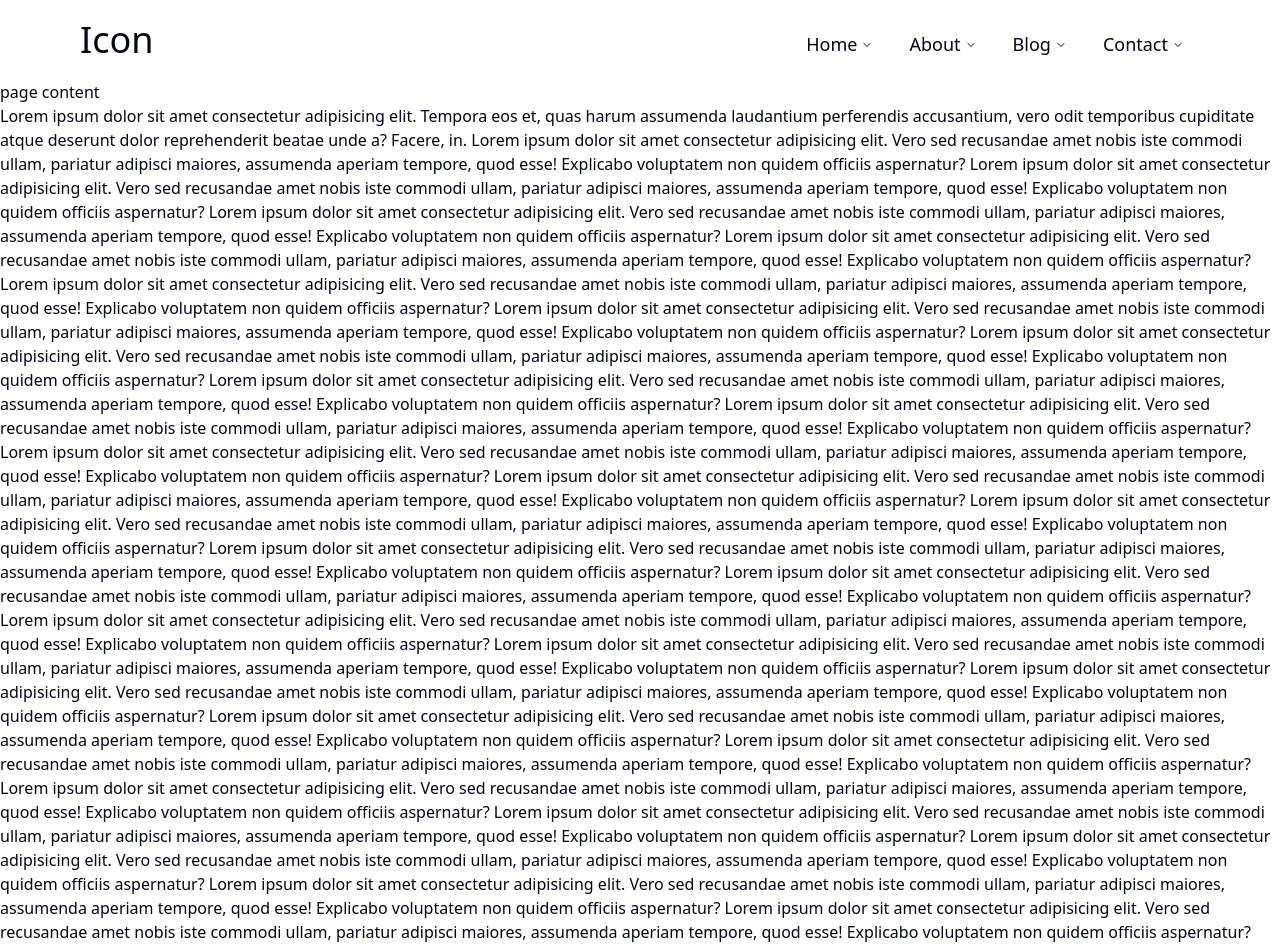
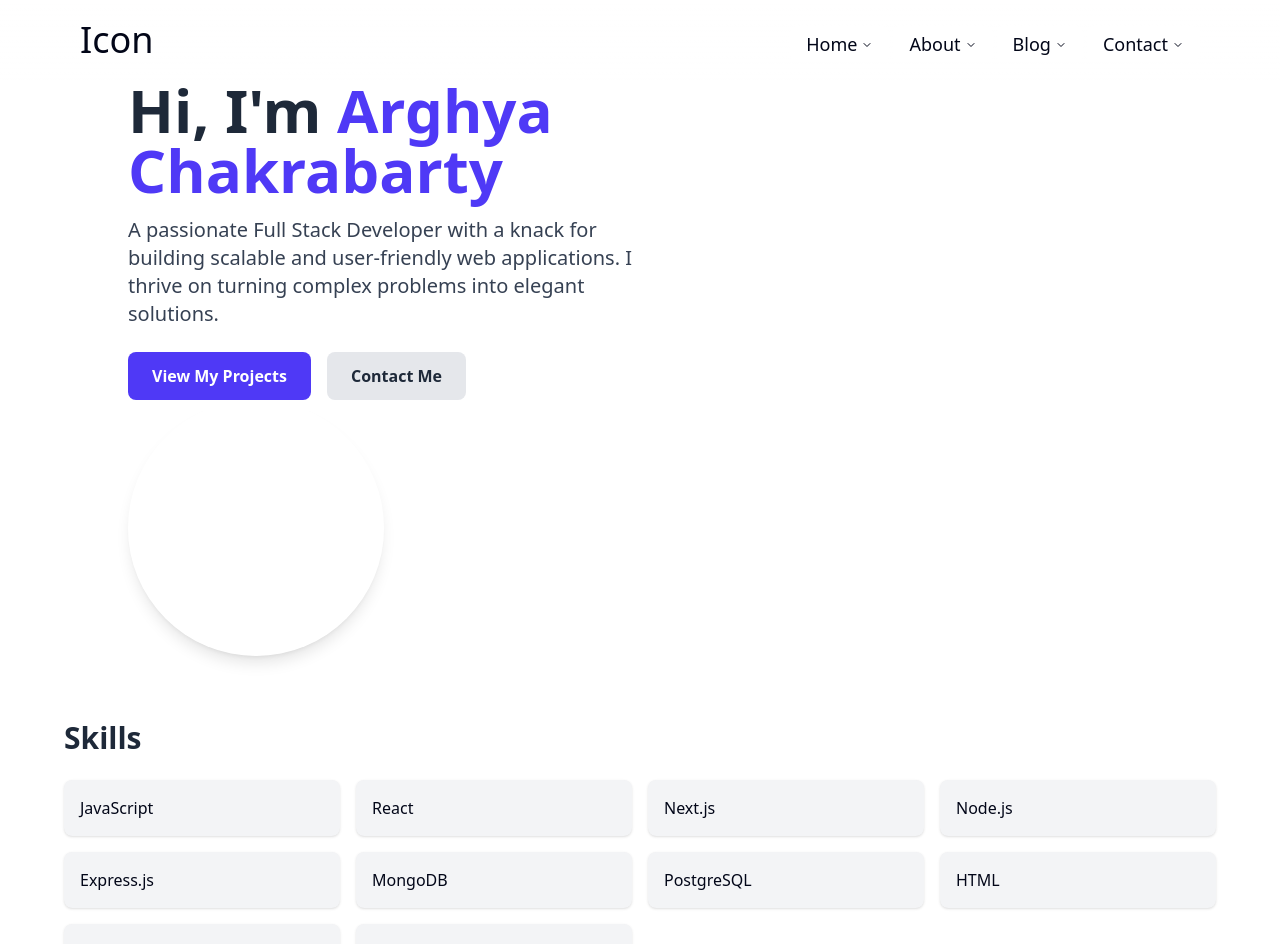
Before and after one commit to arghya2801/portfolio, a Next.js app: page /home in a window 1280 px wide. Shown: the top 944 px of the page. Built offline with nearby package versions, Linux system fonts and the light colour scheme.

Commit message:
Test page

```diff
--- a/src/app/home/page.tsx
+++ b/src/app/home/page.tsx
@@ -1,60 +1,71 @@
 import Navbar from '@/components/Navbar'
 import React from 'react'
+import Link from 'next/link'
 
 const page = () => {
   return (
     <>
-        <Navbar />
-        page content
-        <div className=''>
-            Lorem ipsum dolor sit amet consectetur adipisicing elit. Tempora eos et, quas harum assumenda laudantium perferendis accusantium, vero odit temporibus cupiditate atque deserunt dolor reprehenderit beatae unde a? Facere, in.
-            Lorem ipsum dolor sit amet consectetur adipisicing elit. Vero sed recusandae amet nobis iste commodi ullam, pariatur adipisci maiores, assumenda aperiam tempore, quod esse! Explicabo voluptatem non quidem officiis aspernatur?
-            Lorem ipsum dolor sit amet consectetur adipisicing elit. Vero sed recusandae amet nobis iste commodi ullam, pariatur adipisci maiores, assumenda aperiam tempore, quod esse! Explicabo voluptatem non quidem officiis aspernatur?
-            Lorem ipsum dolor sit amet consectetur adipisicing elit. Vero sed recusandae amet nobis iste commodi ullam, pariatur adipisci maiores, assumenda aperiam tempore, quod esse! Explicabo voluptatem non quidem officiis aspernatur?
-            Lorem ipsum dolor sit amet consectetur adipisicing elit. Vero sed recusandae amet nobis iste commodi ullam, pariatur adipisci maiores, assumenda aperiam tempore, quod esse! Explicabo voluptatem non quidem officiis aspernatur?
-            Lorem ipsum dolor sit amet consectetur adipisicing elit. Vero sed recusandae amet nobis iste commodi ullam, pariatur adipisci maiores, assumenda aperiam tempore, quod esse! Explicabo voluptatem non quidem officiis aspernatur?
-            Lorem ipsum dolor sit amet consectetur adipisicing elit. Vero sed recusandae amet nobis iste commodi ullam, pariatur adipisci maiores, assumenda aperiam tempore, quod esse! Explicabo voluptatem non quidem officiis aspernatur?
-            Lorem ipsum dolor sit amet consectetur adipisicing elit. Vero sed recusandae amet nobis iste commodi ullam, pariatur adipisci maiores, assumenda aperiam tempore, quod esse! Explicabo voluptatem non quidem officiis aspernatur?
-            Lorem ipsum dolor sit amet consectetur adipisicing elit. Vero sed recusandae amet nobis iste commodi ullam, pariatur adipisci maiores, assumenda aperiam tempore, quod esse! Explicabo voluptatem non quidem officiis aspernatur?
-            Lorem ipsum dolor sit amet consectetur adipisicing elit. Vero sed recusandae amet nobis iste commodi ullam, pariatur adipisci maiores, assumenda aperiam tempore, quod esse! Explicabo voluptatem non quidem officiis aspernatur?
-            Lorem ipsum dolor sit amet consectetur adipisicing elit. Vero sed recusandae amet nobis iste commodi ullam, pariatur adipisci maiores, assumenda aperiam tempore, quod esse! Explicabo voluptatem non quidem officiis aspernatur?
-            Lorem ipsum dolor sit amet consectetur adipisicing elit. Vero sed recusandae amet nobis iste commodi ullam, pariatur adipisci maiores, assumenda aperiam tempore, quod esse! Explicabo voluptatem non quidem officiis aspernatur?
-            Lorem ipsum dolor sit amet consectetur adipisicing elit. Vero sed recusandae amet nobis iste commodi ullam, pariatur adipisci maiores, assumenda aperiam tempore, quod esse! Explicabo voluptatem non quidem officiis aspernatur?
-            Lorem ipsum dolor sit amet consectetur adipisicing elit. Vero sed recusandae amet nobis iste commodi ullam, pariatur adipisci maiores, assumenda aperiam tempore, quod esse! Explicabo voluptatem non quidem officiis aspernatur?
-            Lorem ipsum dolor sit amet consectetur adipisicing elit. Vero sed recusandae amet nobis iste commodi ullam, pariatur adipisci maiores, assumenda aperiam tempore, quod esse! Explicabo voluptatem non quidem officiis aspernatur?
-            Lorem ipsum dolor sit amet consectetur adipisicing elit. Vero sed recusandae amet nobis iste commodi ullam, pariatur adipisci maiores, assumenda aperiam tempore, quod esse! Explicabo voluptatem non quidem officiis aspernatur?
-            Lorem ipsum dolor sit amet consectetur adipisicing elit. Vero sed recusandae amet nobis iste commodi ullam, pariatur adipisci maiores, assumenda aperiam tempore, quod esse! Explicabo voluptatem non quidem officiis aspernatur?
-            Lorem ipsum dolor sit amet consectetur adipisicing elit. Vero sed recusandae amet nobis iste commodi ullam, pariatur adipisci maiores, assumenda aperiam tempore, quod esse! Explicabo voluptatem non quidem officiis aspernatur?
-            Lorem ipsum dolor sit amet consectetur adipisicing elit. Vero sed recusandae amet nobis iste commodi ullam, pariatur adipisci maiores, assumenda aperiam tempore, quod esse! Explicabo voluptatem non quidem officiis aspernatur?
-            Lorem ipsum dolor sit amet consectetur adipisicing elit. Vero sed recusandae amet nobis iste commodi ullam, pariatur adipisci maiores, assumenda aperiam tempore, quod esse! Explicabo voluptatem non quidem officiis aspernatur?
-            Lorem ipsum dolor sit amet consectetur adipisicing elit. Vero sed recusandae amet nobis iste commodi ullam, pariatur adipisci maiores, assumenda aperiam tempore, quod esse! Explicabo voluptatem non quidem officiis aspernatur?
-            Lorem ipsum dolor sit amet consectetur adipisicing elit. Vero sed recusandae amet nobis iste commodi ullam, pariatur adipisci maiores, assumenda aperiam tempore, quod esse! Explicabo voluptatem non quidem officiis aspernatur?
-            Lorem ipsum dolor sit amet consectetur adipisicing elit. Vero sed recusandae amet nobis iste commodi ullam, pariatur adipisci maiores, assumenda aperiam tempore, quod esse! Explicabo voluptatem non quidem officiis aspernatur?
-            Lorem ipsum dolor sit amet consectetur adipisicing elit. Vero sed recusandae amet nobis iste commodi ullam, pariatur adipisci maiores, assumenda aperiam tempore, quod esse! Explicabo voluptatem non quidem officiis aspernatur?
-            Lorem ipsum dolor sit amet consectetur adipisicing elit. Vero sed recusandae amet nobis iste commodi ullam, pariatur adipisci maiores, assumenda aperiam tempore, quod esse! Explicabo voluptatem non quidem officiis aspernatur?
-            Lorem ipsum dolor sit amet consectetur adipisicing elit. Vero sed recusandae amet nobis iste commodi ullam, pariatur adipisci maiores, assumenda aperiam tempore, quod esse! Explicabo voluptatem non quidem officiis aspernatur?
-            Lorem ipsum dolor sit amet consectetur adipisicing elit. Vero sed recusandae amet nobis iste commodi ullam, pariatur adipisci maiores, assumenda aperiam tempore, quod esse! Explicabo voluptatem non quidem officiis aspernatur?
-            Lorem ipsum dolor sit amet consectetur adipisicing elit. Vero sed recusandae amet nobis iste commodi ullam, pariatur adipisci maiores, assumenda aperiam tempore, quod esse! Explicabo voluptatem non quidem officiis aspernatur?
-            Lorem ipsum dolor sit amet consectetur adipisicing elit. Vero sed recusandae amet nobis iste commodi ullam, pariatur adipisci maiores, assumenda aperiam tempore, quod esse! Explicabo voluptatem non quidem officiis aspernatur?
-            Lorem ipsum dolor sit amet consectetur adipisicing elit. Vero sed recusandae amet nobis iste commodi ullam, pariatur adipisci maiores, assumenda aperiam tempore, quod esse! Explicabo voluptatem non quidem officiis aspernatur?
-            Lorem ipsum dolor sit amet consectetur adipisicing elit. Vero sed recusandae amet nobis iste commodi ullam, pariatur adipisci maiores, assumenda aperiam tempore, quod esse! Explicabo voluptatem non quidem officiis aspernatur?
-            Lorem ipsum dolor sit amet consectetur adipisicing elit. Vero sed recusandae amet nobis iste commodi ullam, pariatur adipisci maiores, assumenda aperiam tempore, quod esse! Explicabo voluptatem non quidem officiis aspernatur?
-            Lorem ipsum dolor sit amet consectetur adipisicing elit. Vero sed recusandae amet nobis iste commodi ullam, pariatur adipisci maiores, assumenda aperiam tempore, quod esse! Explicabo voluptatem non quidem officiis aspernatur?
-            Lorem ipsum dolor sit amet consectetur adipisicing elit. Vero sed recusandae amet nobis iste commodi ullam, pariatur adipisci maiores, assumenda aperiam tempore, quod esse! Explicabo voluptatem non quidem officiis aspernatur?
-            Lorem ipsum dolor sit amet consectetur adipisicing elit. Vero sed recusandae amet nobis iste commodi ullam, pariatur adipisci maiores, assumenda aperiam tempore, quod esse! Explicabo voluptatem non quidem officiis aspernatur?
-            Lorem ipsum dolor sit amet consectetur adipisicing elit. Vero sed recusandae amet nobis iste commodi ullam, pariatur adipisci maiores, assumenda aperiam tempore, quod esse! Explicabo voluptatem non quidem officiis aspernatur?
-            Lorem ipsum dolor sit amet consectetur adipisicing elit. Vero sed recusandae amet nobis iste commodi ullam, pariatur adipisci maiores, assumenda aperiam tempore, quod esse! Explicabo voluptatem non quidem officiis aspernatur?
-            Lorem ipsum dolor sit amet consectetur adipisicing elit. Vero sed recusandae amet nobis iste commodi ullam, pariatur adipisci maiores, assumenda aperiam tempore, quod esse! Explicabo voluptatem non quidem officiis aspernatur?
-            Lorem ipsum dolor sit amet consectetur adipisicing elit. Vero sed recusandae amet nobis iste commodi ullam, pariatur adipisci maiores, assumenda aperiam tempore, quod esse! Explicabo voluptatem non quidem officiis aspernatur?
-            Lorem ipsum dolor sit amet consectetur adipisicing elit. Vero sed recusandae amet nobis iste commodi ullam, pariatur adipisci maiores, assumenda aperiam tempore, quod esse! Explicabo voluptatem non quidem officiis aspernatur?
-            Lorem ipsum dolor sit amet consectetur adipisicing elit. Vero sed recusandae amet nobis iste commodi ullam, pariatur adipisci maiores, assumenda aperiam tempore, quod esse! Explicabo voluptatem non quidem officiis aspernatur?
-            Lorem ipsum dolor sit amet consectetur adipisicing elit. Vero sed recusandae amet nobis iste commodi ullam, pariatur adipisci maiores, assumenda aperiam tempore, quod esse! Explicabo voluptatem non quidem officiis aspernatur?
-            Lorem ipsum dolor sit amet consectetur adipisicing elit. Vero sed recusandae amet nobis iste commodi ullam, pariatur adipisci maiores, assumenda aperiam tempore, quod esse! Explicabo voluptatem non quidem officiis aspernatur?
-            Lorem ipsum dolor sit amet consectetur adipisicing elit. Vero sed recusandae amet nobis iste commodi ullam, pariatur adipisci maiores, assumenda aperiam tempore, quod esse! Explicabo voluptatem non quidem officiis aspernatur?
-            Lorem ipsum dolor sit amet consectetur adipisicing elit. Vero sed recusandae amet nobis iste commodi ullam, pariatur adipisci maiores, assumenda aperiam tempore, quod esse! Explicabo voluptatem non quidem officiis aspernatur?
-            Lorem ipsum dolor sit amet consectetur adipisicing elit. Vero sed recusandae amet nobis iste commodi ullam, pariatur adipisci maiores, assumenda aperiam tempore, quod esse! Explicabo voluptatem non quidem officiis aspernatur?
-            Lorem ipsum dolor sit amet consectetur adipisicing elit. Vero sed recusandae amet nobis iste commodi ullam, pariatur adipisci maiores, assumenda aperiam tempore, quod esse! Explicabo voluptatem non quidem officiis aspernatur?
+      <Navbar />
+      <div className="flex mx-32">
+        <div className="">
+          <div className="md:w-1/2">
+            <h1 className="text-4xl md:text-5xl lg:text-6xl font-bold text-gray-800 dark:text-gray-100 mb-4">
+              Hi, I'm <span className="text-indigo-600 dark:text-indigo-400">Arghya Chakrabarty</span>
+            </h1>
+            <p className="text-lg md:text-xl text-gray-700 dark:text-gray-300 mb-6">
+              A passionate Full Stack Developer with a knack for building scalable and user-friendly web applications. I thrive on turning complex problems into elegant solutions.
+            </p>
+            <div className="flex gap-4">
+              <Link href="/projects" className="bg-indigo-600 dark:bg-indigo-500 hover:bg-indigo-700 dark:hover:bg-indigo-600 text-white font-semibold py-3 px-6 rounded-md transition duration-300">
+                View My Projects
+              </Link>
+              <Link href="/contact" className="bg-gray-200 dark:bg-gray-700 hover:bg-gray-300 dark:hover:bg-gray-600 text-gray-800 dark:text-gray-200 font-semibold py-3 px-6 rounded-md transition duration-300">
+                Contact Me
+              </Link>
+            </div>
+          </div>
+          <div className="md:w-1/3">
+            <div className="relative w-48 h-48 md:w-64 md:h-64 rounded-full overflow-hidden shadow-lg">
+              {/* <Image
+                src="/profilePic.jpg"
+                alt="Arghya Chakrabarty Profile Picture"
+                layout="fill"
+                objectFit="cover"
+                priority // Helps in improving LCP for important images
+              /> */}
+            </div>
+          </div>
         </div>
+      </div>
+
+      <section className="container mx-auto px-4 md:px-8 lg:px-16 py-16">
+        <h2 className="text-3xl font-semibold text-gray-800 dark:text-gray-100 mb-6">Skills</h2>
+        <div className="grid grid-cols-2 md:grid-cols-3 lg:grid-cols-4 gap-4">
+          <div className="bg-gray-100 dark:bg-gray-800 rounded-md p-4 shadow-sm">JavaScript</div>
+          <div className="bg-gray-100 dark:bg-gray-800 rounded-md p-4 shadow-sm">React</div>
+          <div className="bg-gray-100 dark:bg-gray-800 rounded-md p-4 shadow-sm">Next.js</div>
+          <div className="bg-gray-100 dark:bg-gray-800 rounded-md p-4 shadow-sm">Node.js</div>
+          <div className="bg-gray-100 dark:bg-gray-800 rounded-md p-4 shadow-sm">Express.js</div>
+          <div className="bg-gray-100 dark:bg-gray-800 rounded-md p-4 shadow-sm">MongoDB</div>
+          <div className="bg-gray-100 dark:bg-gray-800 rounded-md p-4 shadow-sm">PostgreSQL</div>
+          <div className="bg-gray-100 dark:bg-gray-800 rounded-md p-4 shadow-sm">HTML</div>
+          <div className="bg-gray-100 dark:bg-gray-800 rounded-md p-4 shadow-sm">CSS</div>
+          <div className="bg-gray-100 dark:bg-gray-800 rounded-md p-4 shadow-sm">Tailwind CSS</div>
+          {/* Add more skills as needed */}
+        </div>
+      </section>
+
+      <div className="flex justify-center">
+        <div className="m-4">
+          <img src="/vercel.svg" alt="Vercel Logo" className="w-24 h-24" />
+        </div>
+        <div className="m-4">
+          <img src="/nextjs.svg" alt="Next.js Logo" className="w-24 h-24" />
+        </div>
+        <div className="m-4">
+          <img src="/tailwind-css.svg" alt="Tailwind CSS Logo" className="w-24 h-24" />
+        </div>
+      </div>
     </>
   )
 }
```
